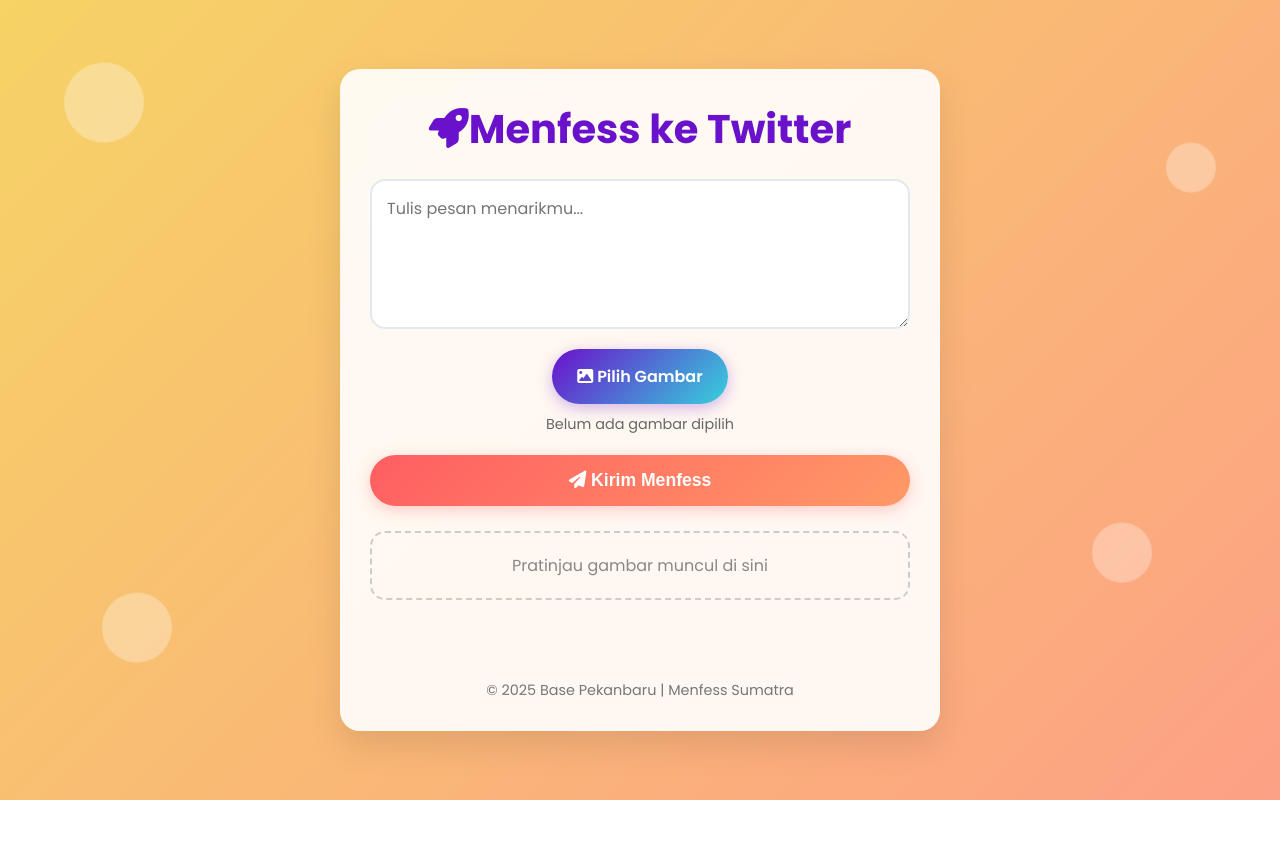
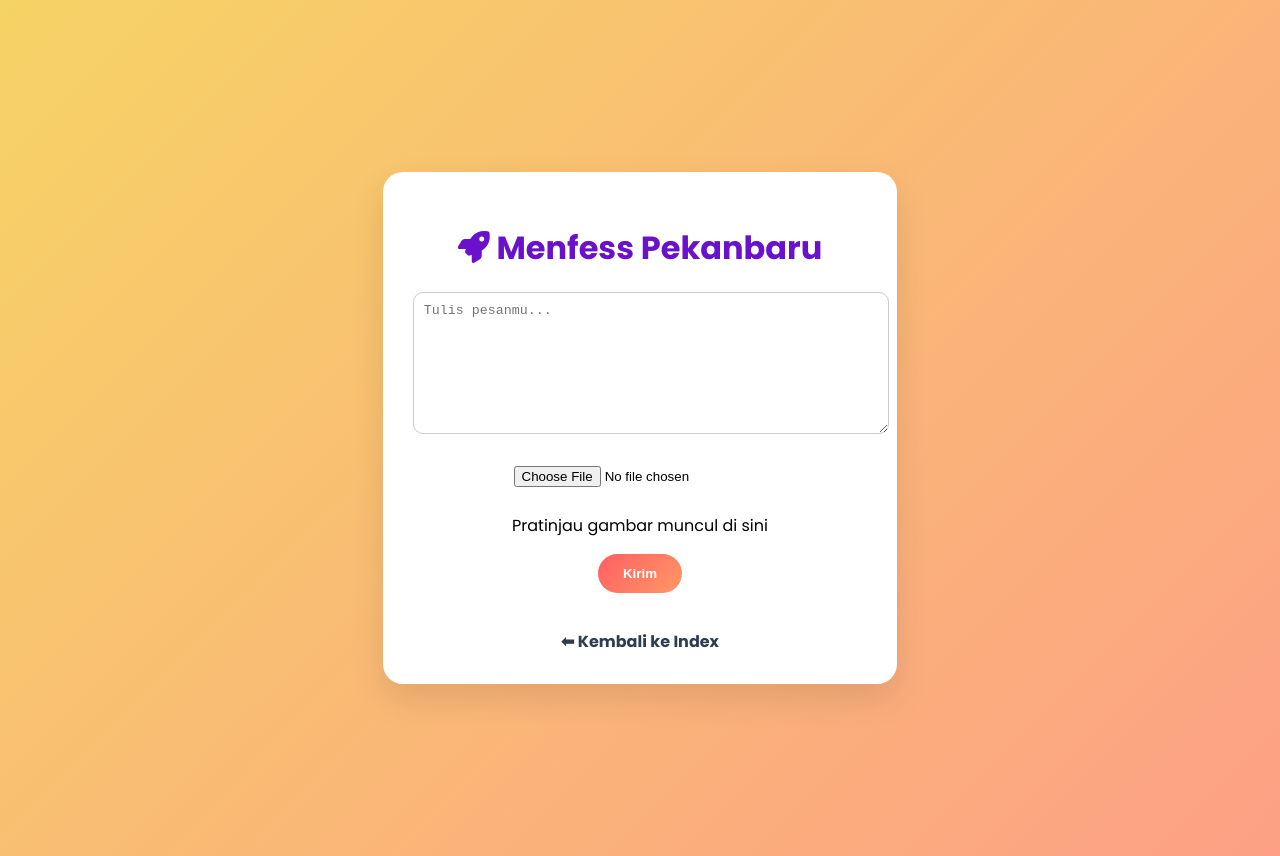
Before and after one commit to ilhamnovriza1998/menfess-sumatra, a website: page public/pekanbaru.html in a window 1280 px wide. Before the commit the page ends 800 px from the top, so only its background shows below. Drawn offline with Linux system fonts and the light colour scheme.

Commit message:
Update pekanbaru.html

```diff
--- a/public/pekanbaru.html
+++ b/public/pekanbaru.html
@@ -11,140 +11,121 @@
       --primary: #6a11cb;
       --secondary: #ff5e62;
       --accent: #36d1dc;
-      --light: #ffffff;
       --dark: #2c3e50;
     }
-    * { margin: 0; padding: 0; box-sizing: border-box; }
     body {
       background: linear-gradient(135deg, #f6d365 0%, #fda085 100%);
       font-family: 'Poppins', sans-serif;
-      min-height: 100vh; display: flex; align-items: center; justify-content: center;
-      padding: 20px; position: relative; overflow-x: hidden;
+      min-height: 100vh;
+      display: flex;
+      align-items: center;
+      justify-content: center;
+      padding: 20px;
     }
-    .bubble { position: absolute; border-radius: 50%; background: rgba(255,255,255,0.3);
-      animation: float 8s infinite ease-in-out; z-index: -1; }
-    @keyframes float { 0%,100% {transform:translateY(0) rotate(0);} 50% {transform:translateY(-20px) rotate(10deg);} }
     .container {
-      width:100%; max-width:600px; background:rgba(255,255,255,0.9); backdrop-filter:blur(10px);
-      border-radius:20px; box-shadow:0 15px 35px rgba(0,0,0,0.1); padding:30px; text-align:center;
+      max-width: 600px;
+      background: white;
+      border-radius: 20px;
+      padding: 30px;
+      text-align: center;
+      box-shadow: 0 15px 35px rgba(0, 0, 0, 0.1);
     }
-    h1 { font-weight:800; font-size:2.5rem; margin-bottom:20px; color:var(--primary); }
-    #tweetForm { display:flex; flex-direction:column; gap:20px; margin-bottom:25px; }
+    h1 {
+      color: var(--primary);
+      margin-bottom: 20px;
+    }
     textarea {
-      width:100%; min-height:150px; padding:15px; border-radius:15px; border:2px solid #e2e8f0;
-      font-family:'Poppins',sans-serif; font-size:1rem; resize:vertical; transition:all .3s;
+      width: 100%;
+      min-height: 120px;
+      padding: 10px;
+      border-radius: 10px;
+      border: 1px solid #ccc;
+      margin-bottom: 15px;
     }
-    textarea:focus { outline:none; border-color:var(--primary); box-shadow:0 0 0 .25rem rgba(106,17,203,.25);}
-    .file-input-container { position:relative; display:flex; flex-direction:column; align-items:center; }
-    .file-input-container label {
-      padding:15px 25px; background:linear-gradient(135deg,var(--primary),var(--accent));
-      color:white; border-radius:50px; font-weight:600; cursor:pointer; transition:.3s;
-      box-shadow:0 4px 15px rgba(106,17,203,.3);
+    input[type="file"] {
+      margin: 10px 0;
     }
-    .file-input-container input[type="file"] { position:absolute; opacity:0; z-index:-1; }
-    .file-name { margin-top:10px; font-size:.9rem; color:#666; }
     button {
-      padding:15px 25px; background:linear-gradient(135deg,var(--secondary),#ff9966);
-      color:white; border:none; border-radius:50px; font-size:1.1rem; font-weight:600;
-      cursor:pointer; transition:.3s; box-shadow:0 4px 15px rgba(255,94,98,.3);
+      padding: 12px 25px;
+      border: none;
+      border-radius: 50px;
+      background: linear-gradient(135deg, var(--secondary), #ff9966);
+      color: white;
+      cursor: pointer;
+      font-weight: 600;
     }
-    #preview { margin-top:20px; border-radius:15px; border:2px dashed #ccc; padding:20px; }
-    .preview-image { max-width:100%; max-height:300px; border-radius:10px; margin-top:15px; display:none; }
-    .preview-default-text { color:#888; font-size:1rem; }
-    #response { margin-top:20px; padding:15px; border-radius:10px; font-weight:500; }
-    .footer { margin-top:30px; font-size:.9rem; color:#777; }
+    button:hover {
+      opacity: 0.9;
+    }
+    #preview {
+      margin-top: 15px;
+    }
+    #preview img {
+      max-width: 100%;
+      max-height: 250px;
+      border-radius: 10px;
+    }
+    .back {
+      display: inline-block;
+      margin-top: 20px;
+      text-decoration: none;
+      color: var(--dark);
+      font-weight: bold;
+    }
   </style>
 </head>
 <body>
-  <!-- Animated background -->
-  <div class="bubble" style="width:80px;height:80px;top:10%;left:5%;"></div>
-  <div class="bubble" style="width:50px;height:50px;top:20%;right:5%;"></div>
-  <div class="bubble" style="width:70px;height:70px;bottom:15%;left:8%;"></div>
-  <div class="bubble" style="width:60px;height:60px;bottom:25%;right:10%;"></div>
-
   <div class="container">
-    <h1><i class="fas fa-rocket"></i>Menfess ke Twitter</h1>
+    <h1><i class="fas fa-rocket"></i> Menfess Pekanbaru</h1>
     <form id="tweetForm" enctype="multipart/form-data">
-      <textarea name="text" placeholder="Tulis pesan menarikmu..." required></textarea>
-      <div class="file-input-container">
-        <label for="imageInput"><i class="fas fa-image"></i> Pilih Gambar</label>
-        <input type="file" id="imageInput" name="image" accept="image/*">
-        <div class="file-name" id="fileName">Belum ada gambar dipilih</div>
-      </div>
-      <button type="submit"><i class="fas fa-paper-plane"></i> Kirim Menfess</button>
+      <textarea name="text" placeholder="Tulis pesanmu..." required></textarea>
+      <input type="file" name="image" id="imageInput" accept="image/*">
+      <div id="preview"><p>Pratinjau gambar muncul di sini</p></div>
+      <button type="submit">Kirim</button>
     </form>
-
-    <div id="preview">
-      <p class="preview-default-text">Pratinjau gambar muncul di sini</p>
-      <img class="preview-image" id="previewImage">
-    </div>
-
     <p id="response"></p>
-
-    <div class="footer">
-      <p>© 2025 Base Pekanbaru | Menfess Sumatra</p>
-    </div>
+    <a href="index.html" class="back">⬅ Kembali ke Index</a>
   </div>
 
   <script>
-    const imageInput = document.getElementById('imageInput');
-    const previewImage = document.getElementById('previewImage');
-    const fileName = document.getElementById('fileName');
-    const tweetForm = document.getElementById('tweetForm');
-    const response = document.getElementById('response');
+    const form = document.getElementById("tweetForm");
+    const responseEl = document.getElementById("response");
+    const preview = document.getElementById("preview");
+    const imageInput = document.getElementById("imageInput");
 
-    // Preview gambar
-    imageInput.addEventListener('change', function() {
+    imageInput.addEventListener("change", function () {
+      preview.innerHTML = "";
       const file = this.files[0];
       if (file) {
-        fileName.textContent = file.name;
-        const reader = new FileReader();
-        reader.onload = e => {
-          previewImage.src = e.target.result;
-          previewImage.style.display = 'block';
-        };
-        reader.readAsDataURL(file);
+        const img = document.createElement("img");
+        img.src = URL.createObjectURL(file);
+        preview.appendChild(img);
       } else {
-        fileName.textContent = 'Belum ada gambar dipilih';
-        previewImage.style.display = 'none';
+        preview.innerHTML = "<p>Pratinjau gambar muncul di sini</p>";
       }
     });
 
-    // Form submission
-const tweetForm = document.getElementById('tweetForm');
-const response = document.getElementById('response');
+    form.addEventListener("submit", async (e) => {
+      e.preventDefault();
+      responseEl.textContent = "Mengirim...";
 
-tweetForm.addEventListener('submit', async function(e) {
-  e.preventDefault();
-
-  response.textContent = 'Mengirim menfess...';
-  response.style.background = 'rgba(255, 193, 7, 0.2)';
-
-  const formData = new FormData(tweetForm);
-
+      const formData = new FormData(form);
       try {
-    const res = await fetch("/api/tweet", {
+        const res = await fetch("/api/post", {
           method: "POST",
-      body: formData
+          body: formData,
         });
         const data = await res.json();
-
-    if (res.ok) {
-      response.textContent = "✅ Menfess berhasil dikirim!";
-      response.style.background = 'rgba(40, 167, 69, 0.2)';
+        if (data.success) {
+          responseEl.textContent = "✅ Berhasil terkirim ke Twitter!";
+          form.reset();
+          preview.innerHTML = "<p>Pratinjau gambar muncul di sini</p>";
         } else {
-      response.textContent = "❌ Gagal: " + (data.error || "Terjadi kesalahan");
-      response.style.background = 'rgba(220, 53, 69, 0.2)';
+          responseEl.textContent = "❌ Gagal: " + data.error;
         }
       } catch (err) {
-    response.textContent = "❌ Error koneksi ke server.";
-    response.style.background = 'rgba(220, 53, 69, 0.2)';
+        responseEl.textContent = "⚠️ Error koneksi!";
       }
-
-  // Reset form
-  tweetForm.reset();
-  fileName.textContent = 'Belum ada gambar dipilih';
-  previewImage.style.display = 'none';
     });
   </script>
 </body>
```
Lines whose indentation alone changed are shown as unchanged.
